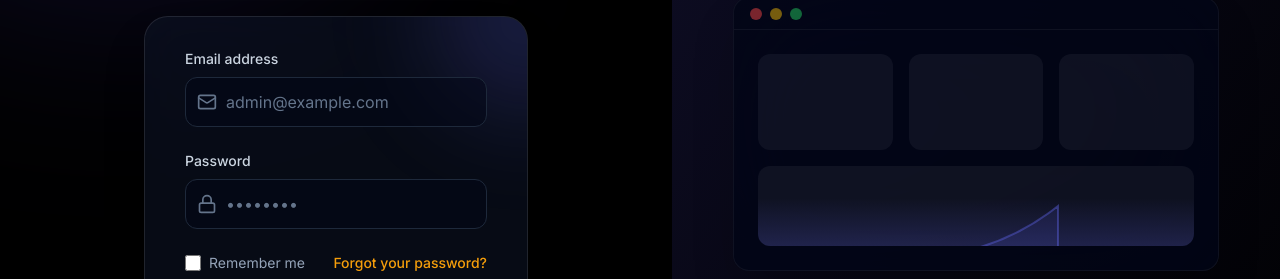
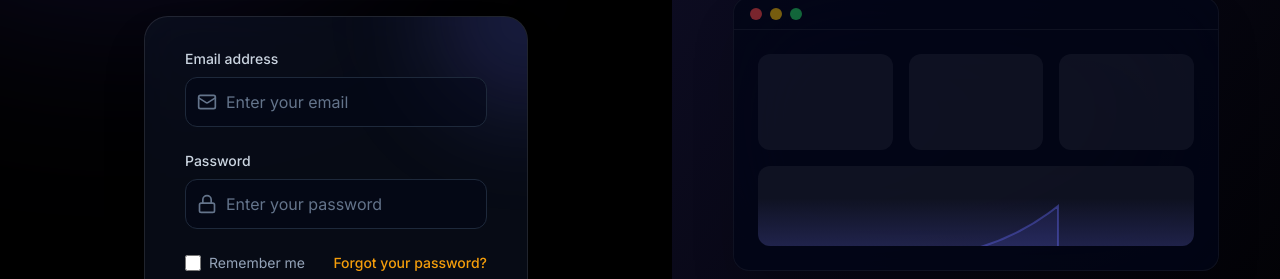
Before and after one commit to Prajwal09-Walde/AIECommerce-app, a Next.js app: page /login in a window 1280 px wide. Shown: the part 266-545 px from the top of the page. Built offline with nearby package versions, Linux system fonts and the light colour scheme.

Commit message:
changes made

```diff
--- a/src/app/login/page.tsx
+++ b/src/app/login/page.tsx
@@ -90,7 +90,7 @@ export default function LoginPage() {
                       value={email}
                       onChange={(e) => setEmail(e.target.value)}
                       className="block w-full pl-10 bg-slate-950/50 border border-slate-800 rounded-xl py-3 text-white placeholder-slate-500 focus:outline-none focus:ring-2 focus:ring-indigo-500 focus:border-transparent transition-all duration-300"
-                      placeholder="admin@example.com"
+                      placeholder="Enter your email"
                     />
                   </div>
                 </div>
@@ -115,7 +115,7 @@ export default function LoginPage() {
                       value={password}
                       onChange={(e) => setPassword(e.target.value)}
                       className="block w-full pl-10 bg-slate-950/50 border border-slate-800 rounded-xl py-3 text-white placeholder-slate-500 focus:outline-none focus:ring-2 focus:ring-indigo-500 focus:border-transparent transition-all duration-300"
-                      placeholder="••••••••"
+                      placeholder="Enter your password"
                     />
                   </div>
                 </div>
--- a/src/app/register/page.tsx
+++ b/src/app/register/page.tsx
@@ -129,7 +129,7 @@ export default function RegisterPage() {
                       value={password}
                       onChange={(e) => setPassword(e.target.value)}
                       className="block w-full pl-10 bg-slate-950/50 border border-slate-800 rounded-xl py-3 text-white placeholder-slate-500 focus:outline-none focus:ring-2 focus:ring-amber-500 focus:border-transparent transition-all duration-300"
-                      placeholder="••••••••"
+                      placeholder="Password"
                     />
                   </div>
                 </div>
```
